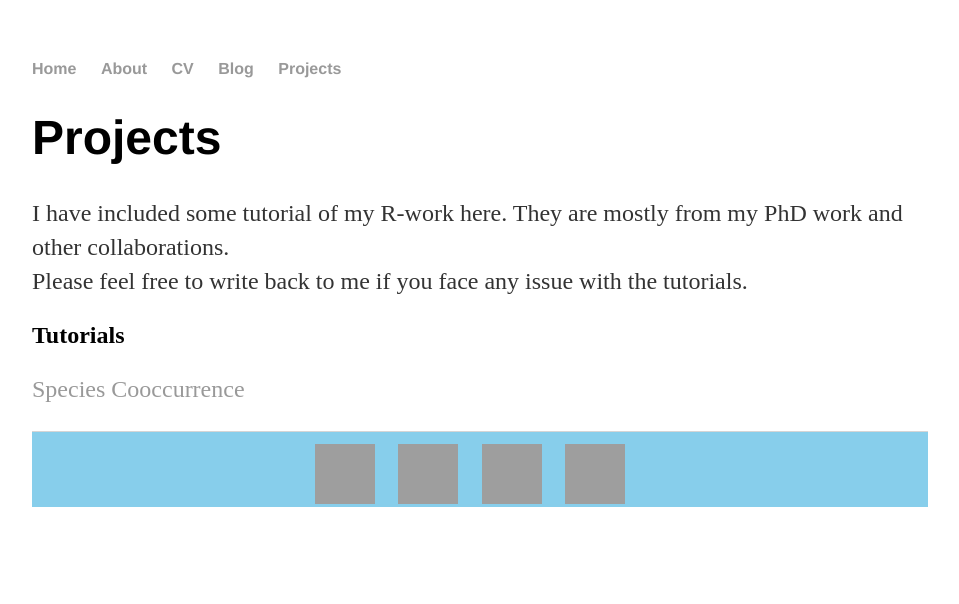
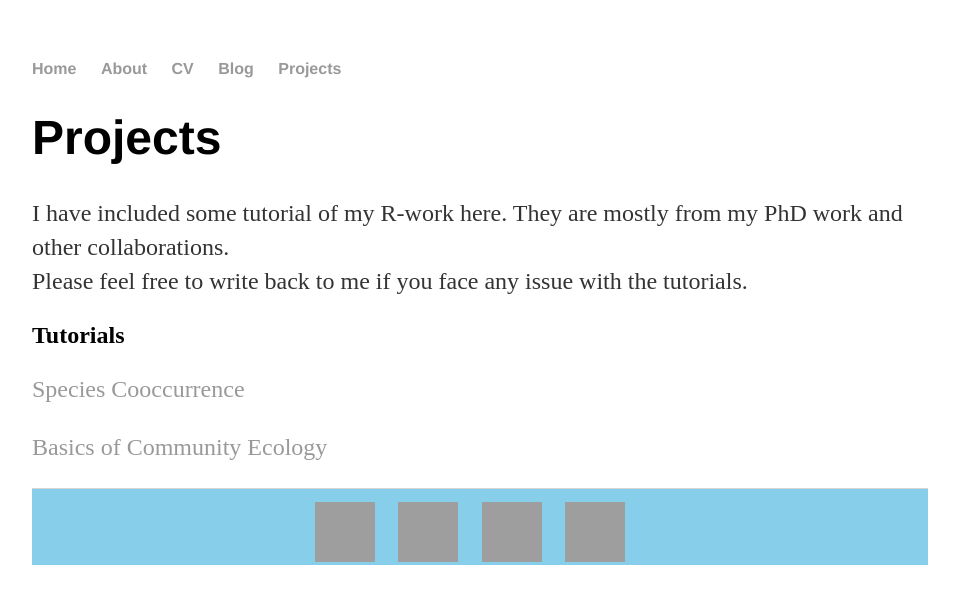
Before and after one commit to nilanjanchatterjee/nilanjanchatterjee.github.io, a Jekyll site: the page built from projects/index.html, in a window 1280 px wide, cut to the strip 0-604 px from the top of the page. Shown: the whole strip, without its empty margins (160-1119 px from the left). Built offline with Jekyll 4.4.1, drawn with Linux system fonts in a browser that asks for light colours; grey boxes are pictures that could not be loaded.

Commit message:
updated more projects

```diff
--- a/projects/index.html
+++ b/projects/index.html
@@ -10,5 +10,6 @@ title: Projects
 
 			<h2>Tutorials</h2>
 				<p><a href="/sp_cooc">Species Cooccurrence</p>
+				<p><a href="/com_eco">Basics of Community Ecology</p>
 
 		</div>
```
